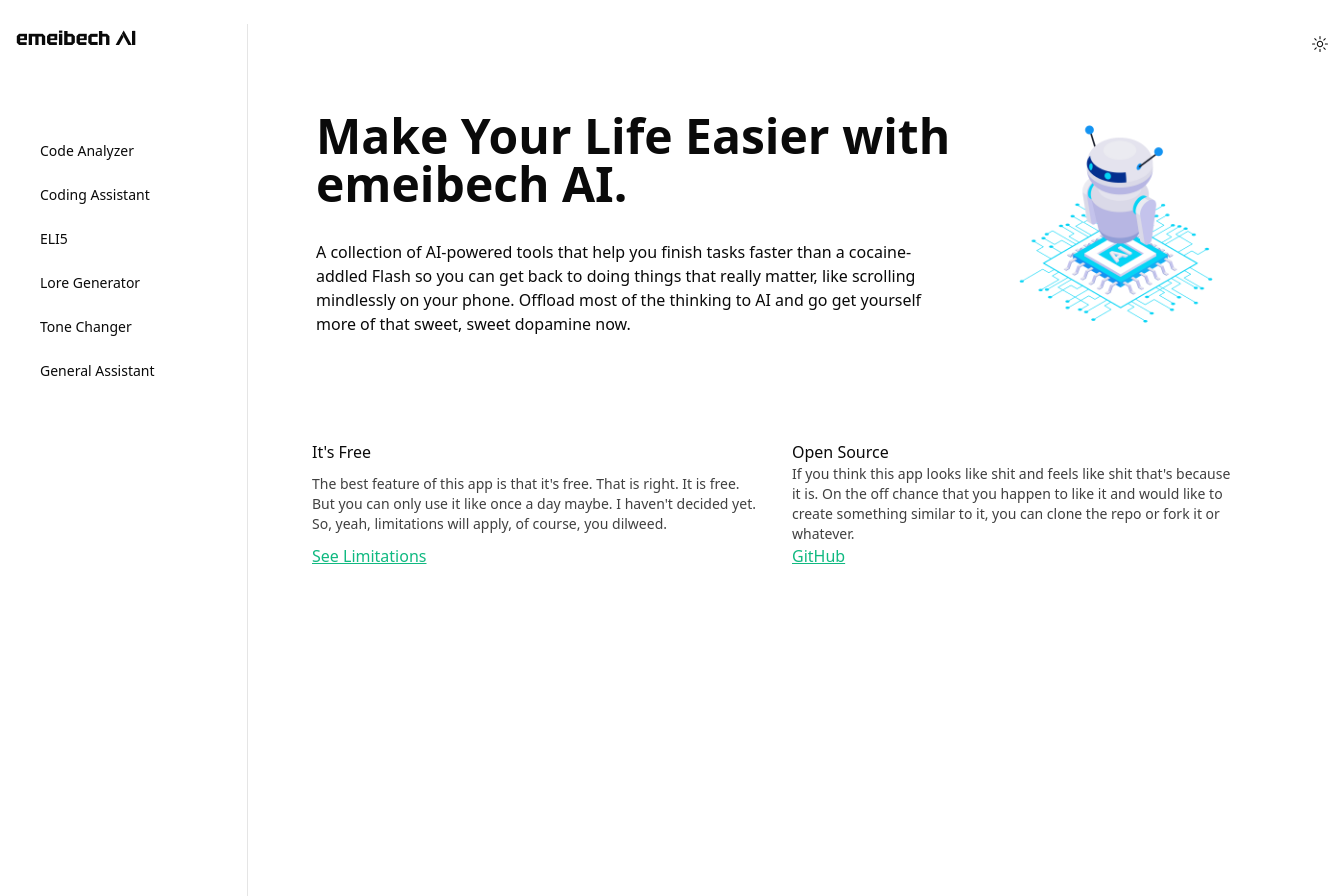
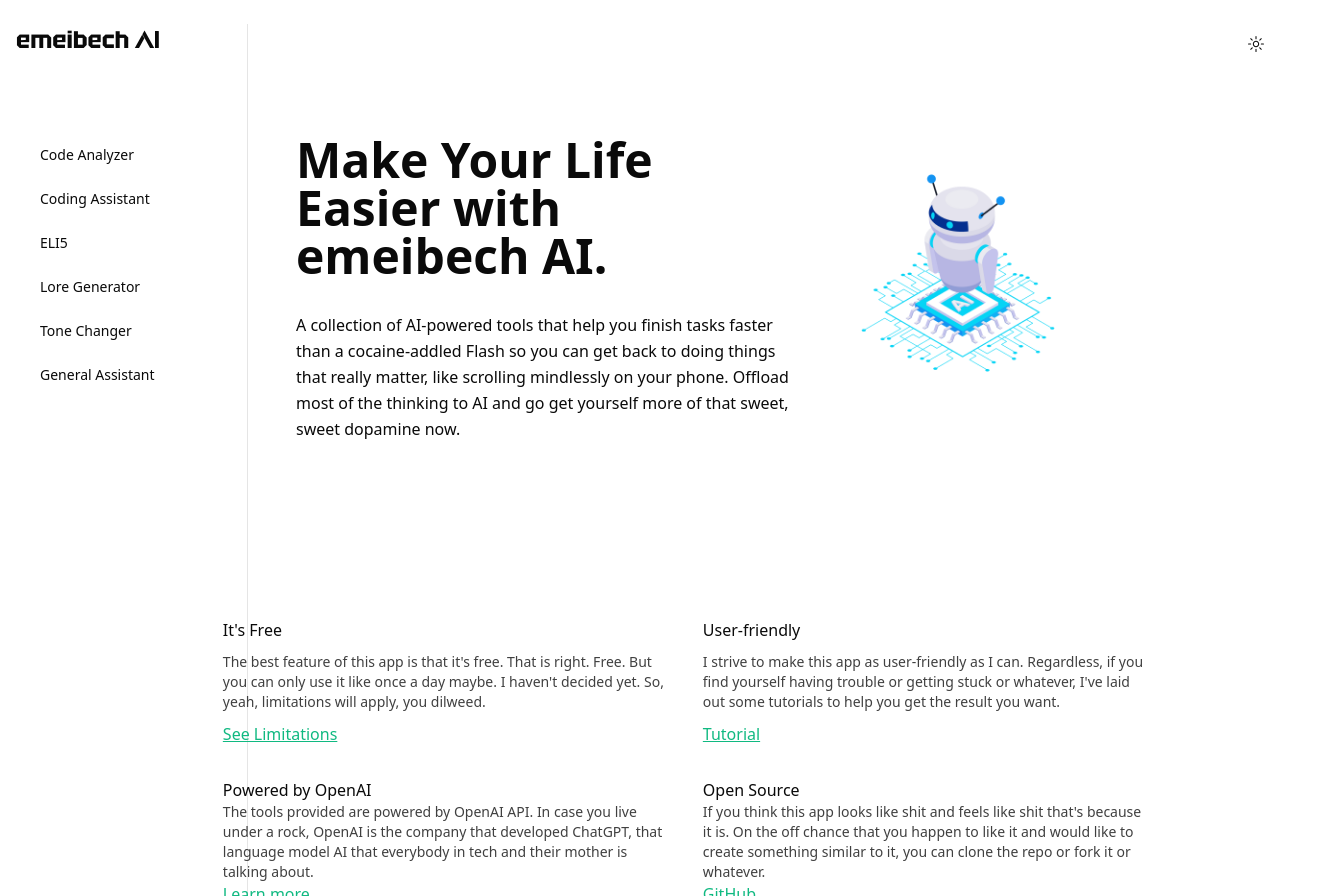
Before and after one commit to emeibech/ai-tools, a React (Vite) app: page / in a window 1280 px wide. Shown: the top 896 px of the page, 1336 px wide, since content can reach past the window. Built offline with nearby package versions, Linux system fonts and the light colour scheme.

Commit message:
Complete the info section and adjust style

```diff
--- a/src/App.tsx
+++ b/src/App.tsx
@@ -23,7 +23,9 @@
           )}
         />
 
-        <section className="lg:flex justify-between hidden col-start-1 mt-4">
+        <section
+          className={cn("justify-between hidden col-start-1 mt-4", "lg:flex ")}
+        >
           <div className={cn("flex-col flex-1")}>
             <SiteTitle />
             <Nav />
--- a/src/layout/header/SiteTitle.tsx
+++ b/src/layout/header/SiteTitle.tsx
@@ -9,6 +9,7 @@
         "focus-visible:outline-none ring-offset-background",
         "focus-visible:ring-ring focus-visible:ring-2",
         "focus-visible:ring-offset-2 transition-colors",
+        "lg:text-2xl",
       )}
     >
       emeibech<span className={cn("ml-1")}>ai</span>
--- a/src/layout/main/home/Home.tsx
+++ b/src/layout/main/home/Home.tsx
@@ -12,10 +12,12 @@
       <section
         className={cn(
           "flex flex-col items-center justify-center max-w-[1280px] m-auto",
-          "xl:flex-row gap-10",
+          "leading-relaxed gap-10",
+          "xl:flex-row",
         )}
       >
         <section className="flex flex-col gap-8 max-w-[768px]">
+          <div></div>
           <h2
             className={cn(
               "text-4xl font-semibold max-w-[640px]",
@@ -36,18 +38,25 @@
           height={"240px"}
           width={"240px"}
           src={botImg}
-          className={cn("max-w-[240px] max-h-[240px] mt-4", "lg:mt-0")}
+          className={cn(
+            "max-w-[240px] max-h-[240px] mt-4 leading-loose",
+            "lg:mt-0",
+          )}
         />
       </section>
 
-      <section className="xl:flex xl: justify-center mt-20">
-        <InfoCluster>
-          <h2>It's Free</h2>
-          <p className="text-card-foreground text-sm">
-            The best feature of this app is that it's free. That is right. It is
-            free. But you can only use it like once a day maybe. I haven't
-            decided yet. So, yeah, limitations will apply, of course, you
-            dilweed.
+      <section
+        className={cn(
+          "justify-center mt-20",
+          "xl:grid xl:grid-cols-2 xl:mt-40 xl:",
+        )}
+      >
+        <InfoCluster className="place-self-end">
+          <h2 className={cn("font-medium")}>It's Free</h2>
+          <p className={cn("text-card-foreground text-sm")}>
+            The best feature of this app is that it's free. That is right. Free.
+            But you can only use it like once a day maybe. I haven't decided
+            yet. So, yeah, limitations will apply, you dilweed.
           </p>
           <a
             href={"#"}
@@ -59,7 +68,39 @@
         </InfoCluster>
 
         <InfoCluster>
-          <h2>Open Source</h2>
+          <h2 className={cn("font-medium")}>User-friendly</h2>
+          <p className={cn("text-card-foreground text-sm")}>
+            I strive to make this app as user-friendly as I can. Regardless, if
+            you find yourself having trouble or getting stuck or whatever, I've
+            laid out some tutorials to help you get the result you want.
+          </p>
+          <a
+            href={"#"}
+            target="_blank"
+            className={cn("text-emerald-500 underline")}
+          >
+            Tutorial
+          </a>
+        </InfoCluster>
+
+        <InfoCluster className="place-self-end">
+          <h2 className={cn("font-medium")}>Powered by OpenAI</h2>
+          <p className="text-card-foreground text-sm">
+            The tools provided are powered by OpenAI API. In case you live under
+            a rock, OpenAI is the company that developed ChatGPT, that language
+            model AI that everybody in tech and their mother is talking about.
+          </p>
+          <a
+            href={"#"}
+            target="_blank"
+            className={cn("text-emerald-500 underline")}
+          >
+            Learn more
+          </a>
+        </InfoCluster>
+
+        <InfoCluster>
+          <h2 className={cn("font-medium")}>Open Source</h2>
           <p className="text-card-foreground text-sm">
             If you think this app looks like shit and feels like shit that's
             because it is. On the off chance that you happen to like it and
```
